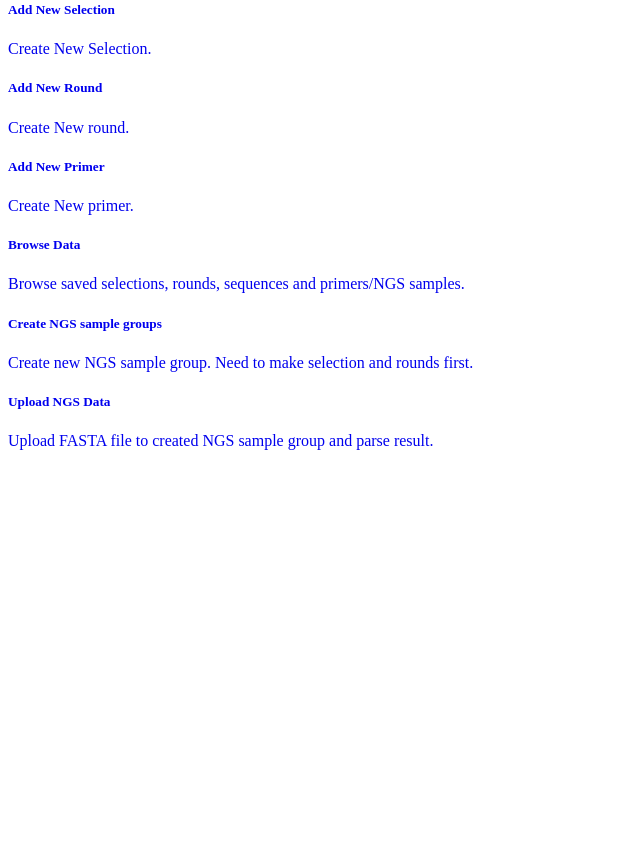
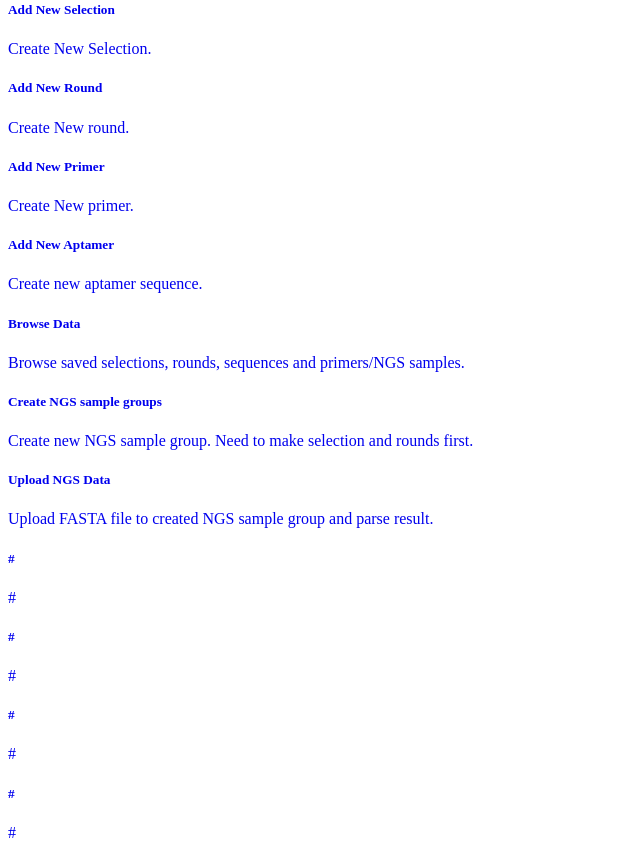
Before and after one commit to rocksnow1942/ngs_server, a Flask app: template app/templates/ngs/ngs.html in a window 1280 px wide. Shown: the part 513-1371 px from the top of the page, without its empty margins (0-640 px from the left). Before the commit the page ends 963 px from the top, so only its background shows below. Run offline with Flask 2, Linux system fonts and the light colour scheme; the template is opened without the code that fills it: most values are stand-ins (such as "Sample title", 1, 10 or a date in 2020); some libraries are stand-ins or nearby versions.

Commit message:
add html

```diff
--- a/app/templates/ngs/ngs.html
+++ b/app/templates/ngs/ngs.html
@@ -13,13 +13,13 @@
 
     <div class="row">
 
-          <div class="col-xs-6 col-md-4">
+          <div class="col-xs-6 col-md-3">
               <a href="{{url_for('ngs.add',toadd='selection') }}" class="thumbnail custom-card alert-success well-lg" >
                 <h5 class="card-title">Add New Selection</h5>
                 <p class="card-text">Create New Selection.</p>
             </a>
         </div>
-          <div class="col-xs-6 col-md-4">
+          <div class="col-xs-6 col-md-3">
               <a href="{{url_for('ngs.add',toadd='round')}}" class="thumbnail custom-card alert-success well-lg">
 
                     <h5 class="card-title">Add New Round</h5>
@@ -27,33 +27,71 @@
 
               </a>
         </div>
-          <div class="col-xs-6 col-md-4">
+          <div class="col-xs-6 col-md-3">
               <a href="{{url_for('ngs.add',toadd='primer')}}" class="thumbnail custom-card alert-success well-lg">
 
                     <h5 class="card-title">Add New Primer</h5>
                     <p class="card-text">Create New primer.</p>
               </a>
           </div>
+        <div class="col-xs-6 col-md-3">
+            <a href="{{url_for('ngs.add',toadd='known_sequence')}}" class="thumbnail custom-card alert-success well-lg">
+
+                <h5 class="card-title">Add New Aptamer</h5>
+                <p class="card-text">Create new aptamer sequence.</p>
+            </a>
+        </div>
     </div>
 
     <div class="row">
-          <div class="col-xs-6 col-md-4"><a href="{{url_for('ngs.browse',table='selection')}}" class="thumbnail custom-card alert-warning well-lg">
+
+          <div class="col-xs-6 col-md-3"><a href="{{url_for('ngs.browse',table='selection')}}" class="thumbnail custom-card alert-warning well-lg">
                 <h5 class="card-title">Browse Data</h5>
                 <p class="card-text">Browse saved selections, rounds, sequences and primers/NGS samples.</p>
           </a>
           </div>
-          <div class="col-xs-6 col-md-4 ">
+          <div class="col-xs-6 col-md-3 ">
               <a href="{{url_for('ngs.addsample')}}" class="thumbnail custom-card alert-info well-lg">
                     <h5 >Create NGS sample groups</h5>
                     <p >Create new NGS sample group. Need to make selection and rounds first.</p>
               </a>
           </div>
-          <div class="col-xs-6 col-md-4">
-              <a href="{{url_for('ngs.browse',table='ngs_sample_group')}}" class="thumbnail custom-card alert-danger well-lg">
-                    <h5 class="card-title">Upload NGS Data</h5>
-                    <p class="card-text">Upload FASTA file to created NGS sample group and parse result.</p>
-              </a>
-          </div>
+        <div class="col-xs-6 col-md-3">
+            <a href="{{url_for('ngs.browse',table='ngs_sample_group')}}" class="thumbnail custom-card alert-danger well-lg">
+                <h5 class="card-title">Upload NGS Data</h5>
+                <p class="card-text">Upload FASTA file to created NGS sample group and parse result.</p>
+            </a>
+        </div>
+        <div class="col-xs-6 col-md-3 ">
+            <a href="#" class="thumbnail custom-card alert-info well-lg">
+                <h5 class="card-title">#</h5>
+                <p>#</p>
+            </a>
+        </div>
+
+    </div>
+
+    <div class="row">
+
+
+        <div class="col-xs-6 col-md-3">
+            <a href="#" class="thumbnail custom-card alert-danger well-lg">
+                <h5 class="card-title">#</h5>
+                <p class="card-text">#</p>
+            </a>
+        </div>
+        <div class="col-xs-6 col-md-3">
+            <a href="#" class="thumbnail custom-card alert-danger well-lg">
+                <h5 class="card-title">#</h5>
+                <p class="card-text">#</p>
+            </a>
+        </div>
+        <div class="col-xs-6 col-md-3">
+            <a href="#" class="thumbnail custom-card alert-danger well-lg">
+                <h5 class="card-title">#</h5>
+                <p class="card-text">#</p>
+            </a>
+        </div>
     </div>
 
 
```
